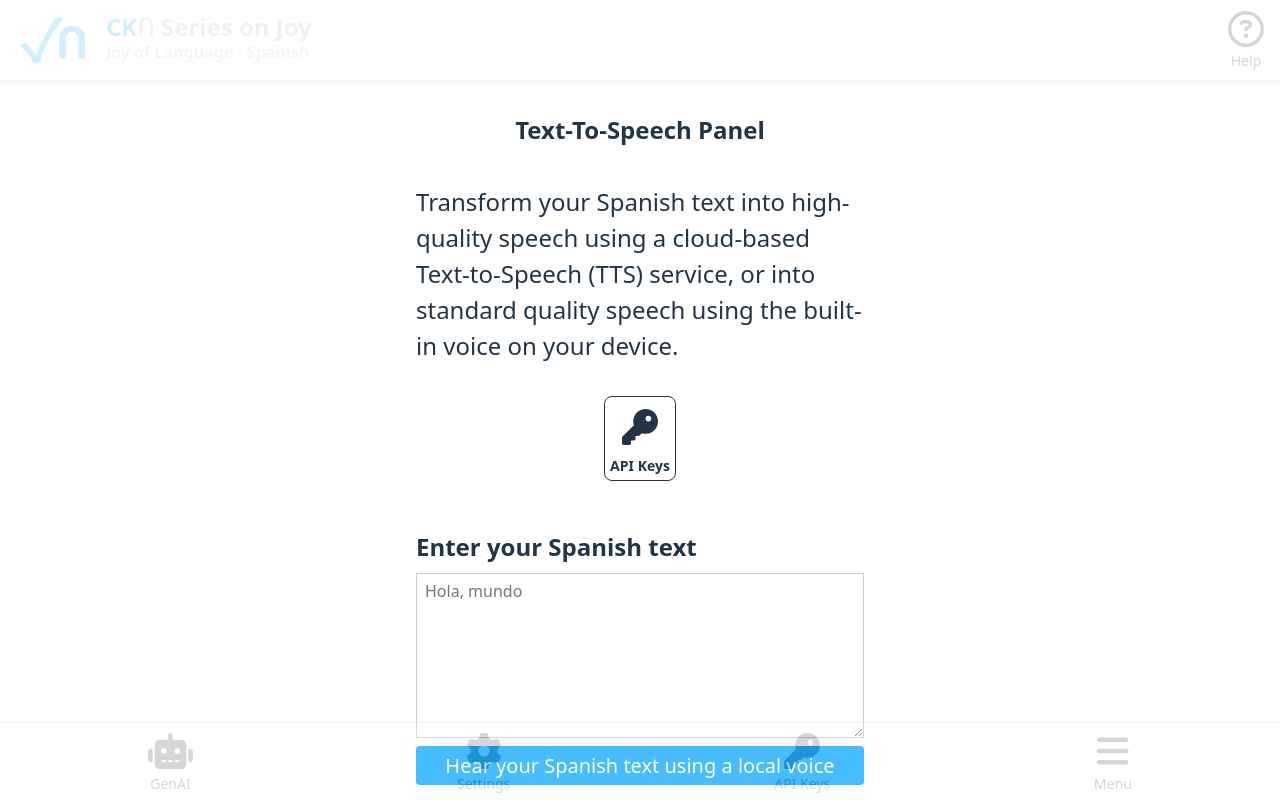
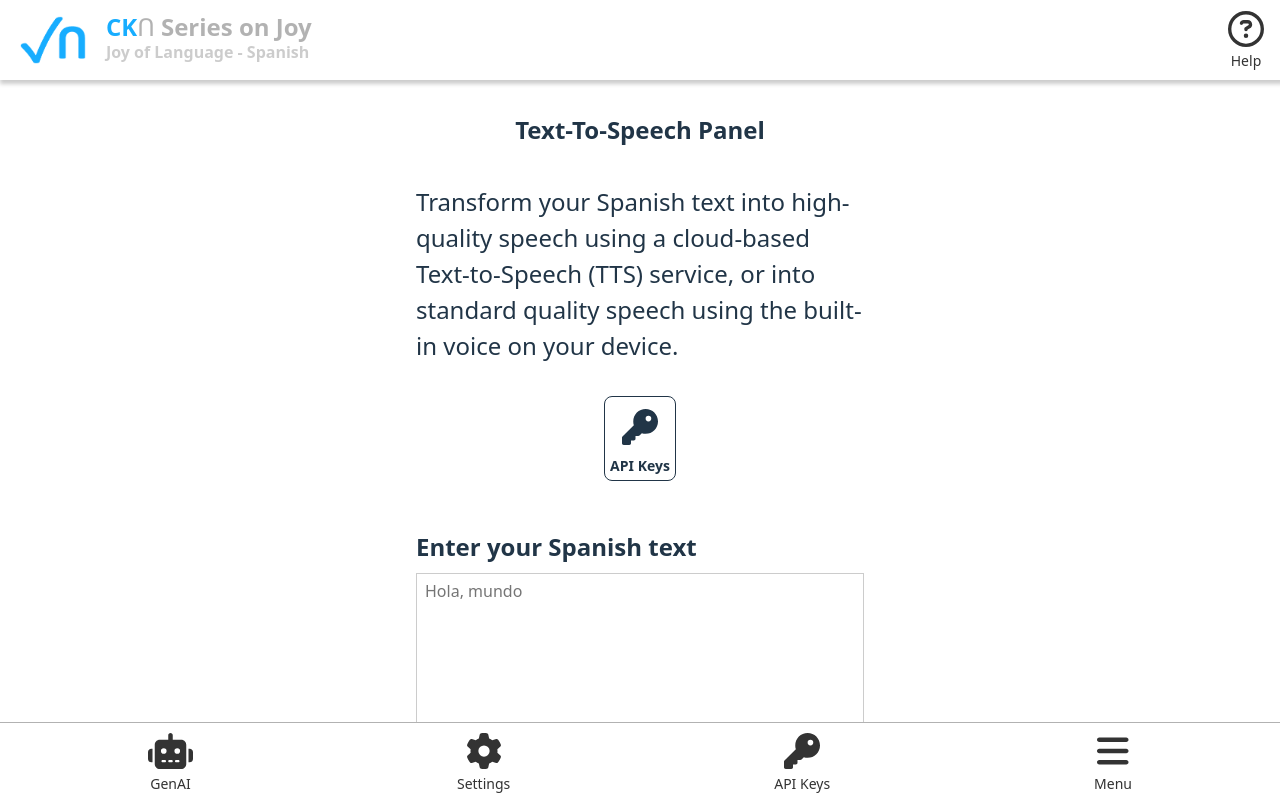
Before and after one commit to raileym/konnexions-social, a React (Vite) app: page / in a window 1280 px wide. Shown: the top 800 px of the page. Built offline with nearby package versions, Linux system fonts and the light colour scheme.

Commit message:
Cleaning up my latest work. Clean up is in-progress.

```diff
--- a/src/components/NavbarBottom.tsx
+++ b/src/components/NavbarBottom.tsx
@@ -6,7 +6,7 @@ import Button from './Button'
 
 const NavbarBottom: React.FC = () => {
   return (
-    <nav className="o-20 fixed bottom-0 bt b--black-30 left-0 w-100 bg-white flex items-center justify-around ph3 pv2 z-999">
+    <nav className="fixed bottom-0 bt b--black-30 left-0 w-100 bg-white flex items-center justify-around ph3 pv2 z-999">
       <Button panel="genAI" icon={faRobot} title="GenAI" />
       <Button panel="settings" icon={faGear} title="Settings" />
       <Button panel="keys" icon={faKey} title="API Keys" />
--- a/src/components/NavbarTop.tsx
+++ b/src/components/NavbarTop.tsx
@@ -6,7 +6,7 @@ import Button from './Button'
 
 const NavbarTop: React.FC = () => {
   return (
-    <nav className="o-20 fixed top-0 shadow-3 left-0 w-100 bg-white flex items-center justify-between ph3 pv2 z-999">
+    <nav className="fixed top-0 shadow-3 left-0 w-100 bg-white flex items-center justify-between ph3 pv2 z-999">
       <div className="flex justify-start">
         <div className="bg-brand mr3 ba b--white bw2">
           <img
--- a/src/components/PanelHelp.tsx
+++ b/src/components/PanelHelp.tsx
@@ -4,12 +4,12 @@ import { useAppContext } from '../context/AppContext'
 const PanelSettings: React.FC = () => {
   const { helpPanel, isHelpOpen } = useAppContext()
 
-  const translateX = isHelpOpen ? 'translate-x-0' : 'translate-x-full'
+  const translateX = isHelpOpen ? 'translate-x-25' : 'translate-x-full'
 
   return (
     <div className={`help-panel absolute z-2 top-0 left-0 w-100 h-100 bg-green white transition-transform ${translateX}`}>
       <div className="h-100 w-100 overflow-y-auto">
-        <div className="pa4 mw6 w-100 center mb5">
+        <div className="pa4 mw6 w-70X centerX mb5">
           <h2 className="f3 pa3 mt5">Help Panel for {helpPanel}</h2>
           <p className="pl3">This panel slides in and out correctly based on context.</p>
           <div style={{height: '100em'}} className="bg-blue" />
```
